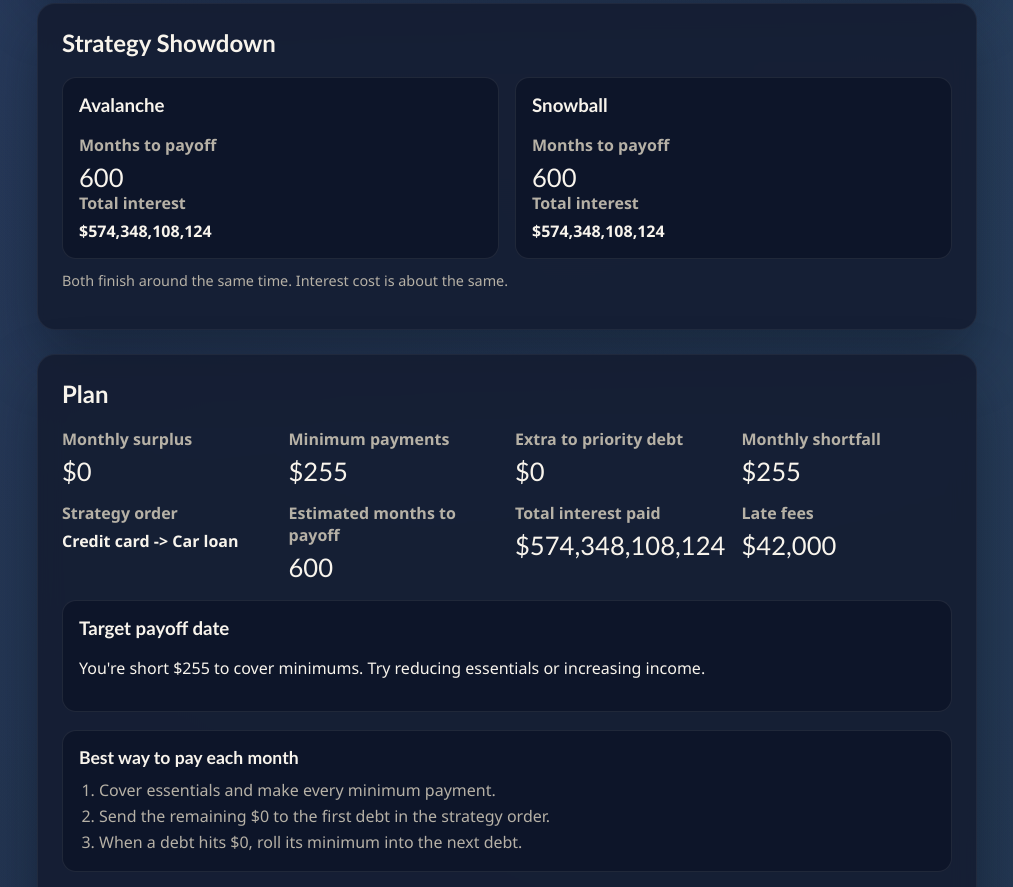
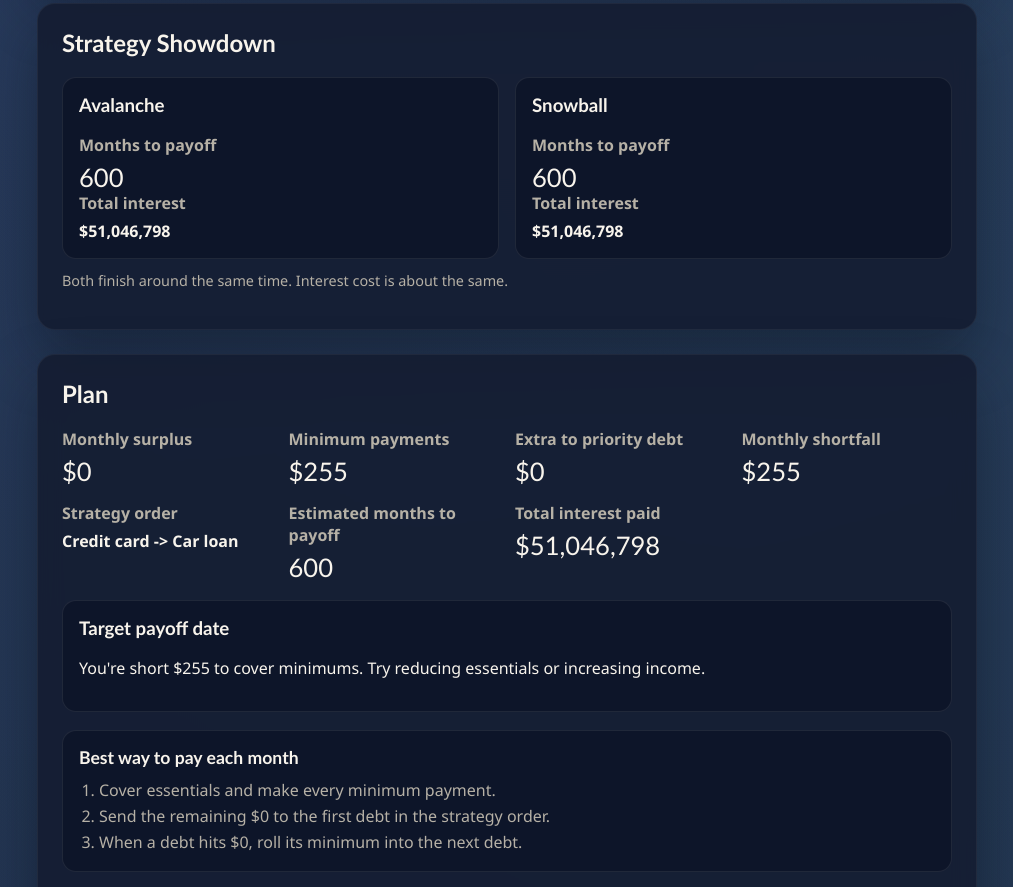
Before and after one commit to alexanderdfox/Debt-Downshift, a plain HTML site: page index.html in a window 1280 px wide. Shown: the part 2168-3055 px from the top of the page, without its empty margins (133-1146 px from the left). Drawn offline with Linux system fonts and the light colour scheme.

Commit message:
Add files via upload

```diff
--- a/index.html
+++ b/index.html
@@ -206,10 +206,6 @@
             <p class="label">Total interest paid</p>
             <p class="value" id="interest">$0</p>
           </div>
-          <div>
-            <p class="label">Late fees</p>
-            <p class="value" id="late-fees">$0</p>
-          </div>
         </div>
         <div class="target" id="target">
           <h3>Target payoff date</h3>
--- a/script.js
+++ b/script.js
@@ -15,7 +15,6 @@ const surplusEl = document.getElementById("surplus");
 const orderEl = document.getElementById("order");
 const monthsEl = document.getElementById("months");
 const interestEl = document.getElementById("interest");
-const lateFeesEl = document.getElementById("late-fees");
 const planEl = document.getElementById("plan");
 const minimumsEl = document.getElementById("minimums");
 const extraEl = document.getElementById("extra");
@@ -57,9 +56,6 @@ const formatter = new Intl.NumberFormat("en-US", {
   maximumFractionDigits: 0,
 });
 
-const LATE_FEE = 35;
-const PENALTY_APR_BPS = 500;
-const MAX_PENALTY_APR = 36;
 
 const META_KEY = "debt-downshift-meta";
 let debtIdCounter = 1;
@@ -206,7 +202,6 @@ function simulatePlan(debts, strategy, options) {
   }));
 
   let totalInterest = 0;
-  let totalLateFees = 0;
   let month = 0;
   const plan = [];
   const timeline = [];
@@ -243,15 +238,6 @@ function simulatePlan(debts, strategy, options) {
       debt.balance -= payment;
       extra = Math.max(extra - (payment - minPayment), 0);
 
-      const missedMin = payment + 0.01 < debt.min && debt.balance > 0;
-      if (missedMin) {
-        totalLateFees += LATE_FEE;
-        debt.balance += LATE_FEE;
-        debt.apr = Math.min(
-          debt.apr + PENALTY_APR_BPS / 100,
-          MAX_PENALTY_APR
-        );
-      }
     }
 
     const totalBalance = working.reduce(
@@ -269,7 +255,7 @@ function simulatePlan(debts, strategy, options) {
     }
   }
 
-  return { months: month, totalInterest, totalLateFees, plan, timeline };
+  return { months: month, totalInterest, plan, timeline };
 }
 
 function monthsUntil(targetDate) {
@@ -506,7 +492,6 @@ function updatePlan() {
 
   monthsEl.textContent = current.months.toString();
   interestEl.textContent = formatter.format(current.totalInterest);
-  lateFeesEl.textContent = formatter.format(current.totalLateFees);
   planEl.innerHTML = current.plan
     .map((item) => `<div class="plan-item"><strong>${item}</strong></div>`)
     .join("");
```
